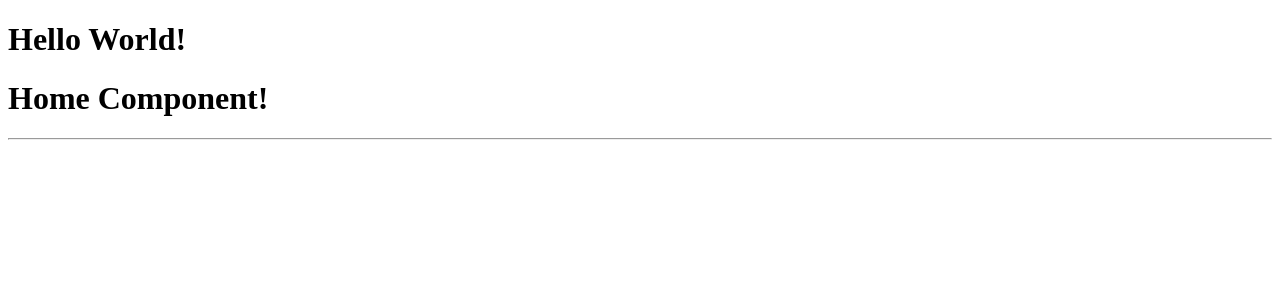
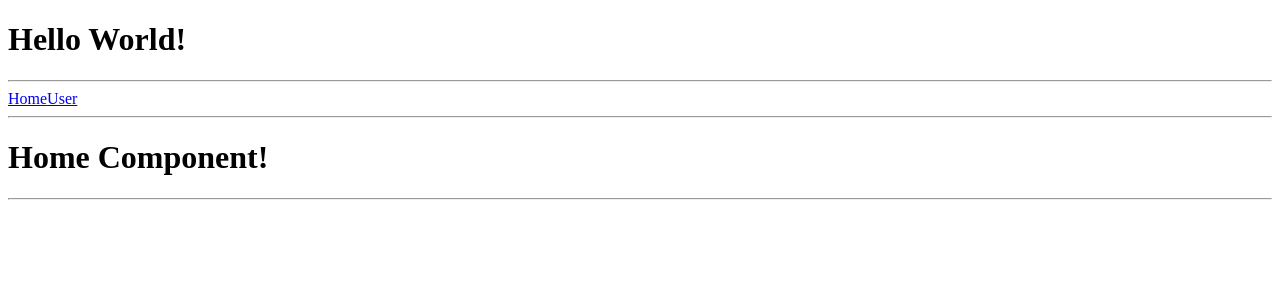
Before and after one commit to leotm/angular-2.routing, an Angular app: page / in a window 1280 px wide. Shown: the top 300 px of the page. Built offline with nearby package versions, Linux system fonts and the light colour scheme.

Commit message:
Add router links

```diff
--- a/src/app/app.component.html
+++ b/src/app/app.component.html
@@ -2,6 +2,10 @@
   <div class="row">
     <div class="col-xs-10">
       <h1>Hello World!</h1>
+      <hr>
+      <a [routerLink]="['']">Home</a>
+      <a [routerLink]="['user']">User</a>
+      <hr>
       <router-outlet></router-outlet>
     </div>
   </div>
```
